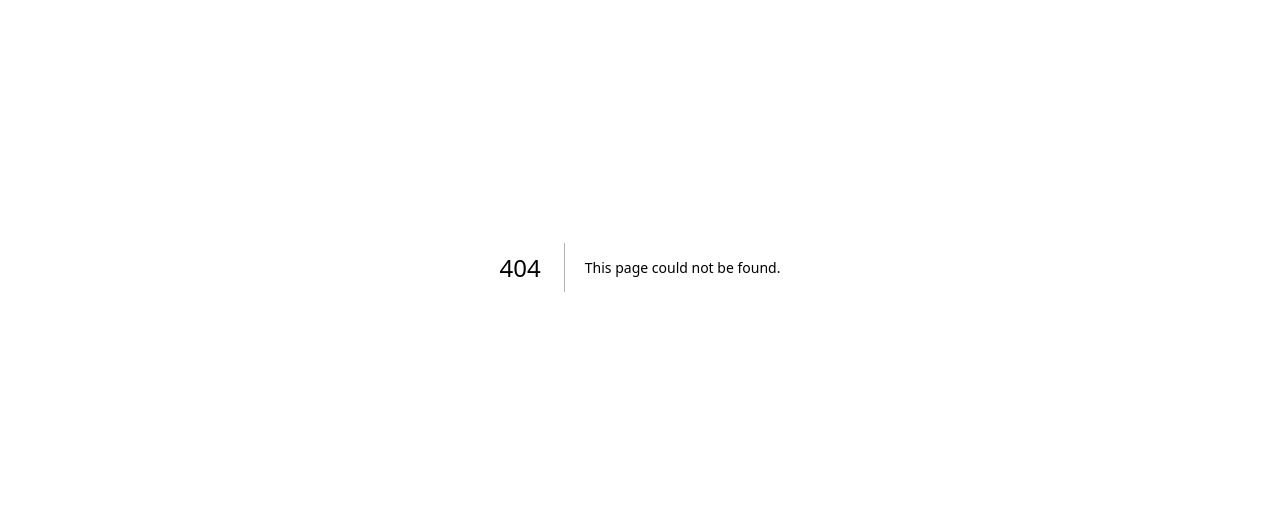
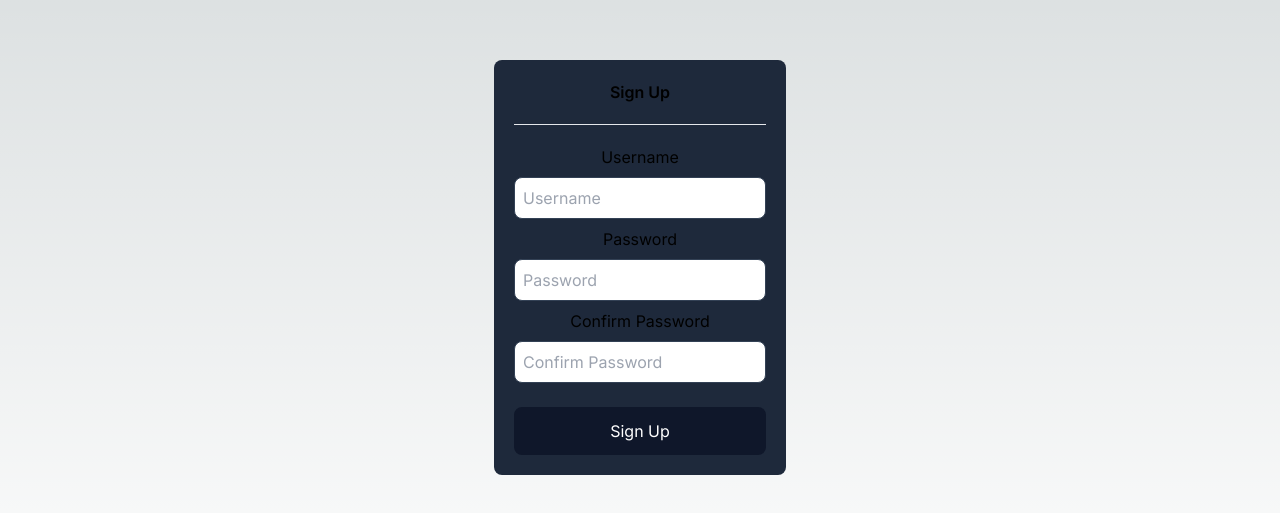
Before and after one commit to thanawathola/strings-app, a Next.js app: page /signup in a window 1280 px wide. Before the commit this address had no page. Shown: the part 133-646 px from the top of the page. Built offline with nearby package versions, Linux system fonts and the light colour scheme.

Commit message:
sign up page

```diff
--- /dev/null
+++ b/app/(public)/signup/form.tsx
@@ -0,0 +1,85 @@
+"use client";
+import React, { FormEvent, useState} from "react";
+
+function Form () {
+
+    const [username ,setUserName] = useState <undefined | string>("");
+    const [password ,setPassword] = useState <undefined | string>("");
+    const [confirmPassword ,setConfirmPassword ] = useState <undefined | string>("");
+
+    const [errors, setErrors] =useState<string[]>([]);
+
+    async function handleSubmit (e: FormEvent) {
+        e.preventDefault();
+        setErrors([]);
+
+        if (password != confirmPassword) {
+            errors.push("Passwords do not match.");
+            return;
+        }
+
+        const res = await fetch("/api/signup",{
+            method : "post",
+            body : JSON.stringify({ username: username , password: password }),
+        });
+        if (res.ok) {
+           window.location.href="/signin";
+        } else {
+            alert ("Sign up failed");
+        }
+    }
+
+    return (
+        <form onSubmit={handleSubmit}
+            className="flex flex-col gap-2 p-5 max-w-xs w-full bg-slate-800 rounded-lg"
+        >
+            <div className="text-center">
+                <h3 className="font-semibold">Sign Up</h3>
+            </div>
+            <div className="my-3">
+                <hr />
+            </div>
+            <div>
+                <div className="flex flex-col gap-2">
+                    <label className="text-center">Username</label>
+                    <input
+                    className="text-black p-2 border border-slate-700 rounded-lg"
+                    type = "text"
+                    onChange = {(e) => setUserName(e.target.value)}
+                    value={username}
+                    id ="username"
+                    placeholder="Username"
+                    required
+                    />
+                </div>
+            </div>
+            <div className="flex flex-col gap-2">
+                <label className="text-center">Password</label>
+                <input
+                className="text-black p-2 border border-slate-700 rounded-lg"
+                type = "password"
+                onChange = {(e) => setPassword(e.target.value)}
+                value={password}
+                id= "password"
+                placeholder="Password"
+                required
+                />
+            </div>
+            <div className="flex flex-col gap-2">
+                <label className="text-center">Confirm Password</label>
+                <input
+                className="text-black p-2 border border-slate-700 rounded-lg"
+                type = "password"
+                onChange = {(e) => setConfirmPassword(e.target.value)}
+                value={confirmPassword}
+                id= "confirm-password"
+                placeholder="Confirm Password"
+                required
+                />
+            </div>
+            <button type = "submit" className="mt-4 bg-slate-900 text-white p-3 rounded-lg">Sign Up</button>
+        </form>
+    );
+}
+
+export default Form;
--- /dev/null
+++ b/app/(public)/signup/page.tsx
@@ -0,0 +1,9 @@
+import Form from "./form"
+
+export default async function SignUp () {
+    return (
+        <div>
+            <Form/>
+        </div>
+    )
+}
```
